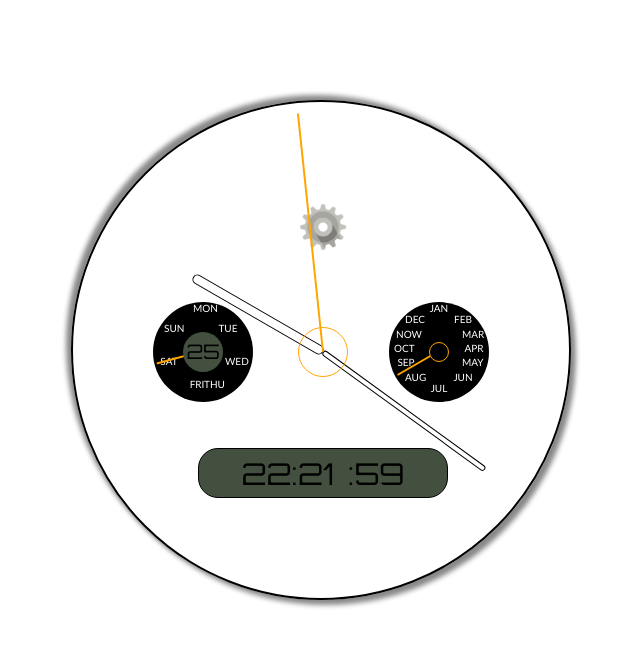
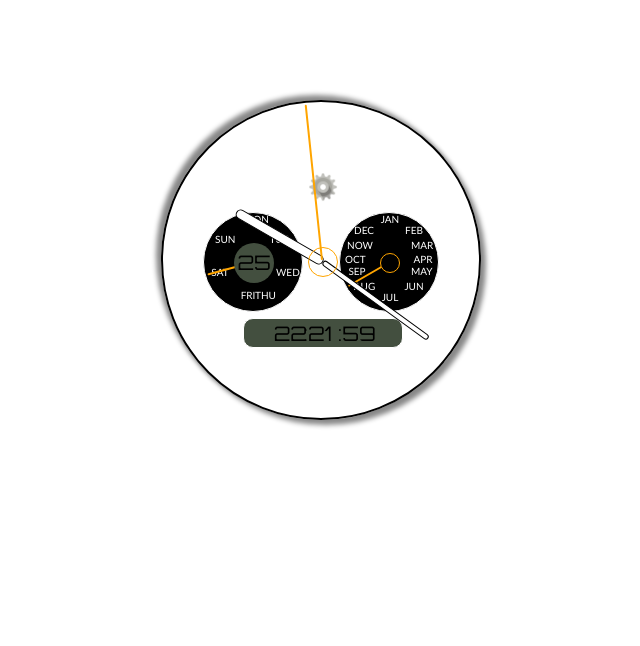
Before and after one commit to Nickborovkov/Analog_clock, a plain HTML site: page index.html in a window 1280 px wide. Shown: the whole page, without its empty margins (319-959 px from the left). Drawn offline with Linux system fonts and the light colour scheme.

Commit message:
clock are smaller now

```diff
--- a/style.css
+++ b/style.css
@@ -5,8 +5,8 @@
 
 /*Clock*/
 .clock{
-    width: 500px;
-    height: 500px;
+    width: 320px;
+    height: 320px;
     background-image: url("assets/pattern.png");
     border: 2px solid black;
     box-sizing: border-box;
@@ -22,17 +22,17 @@
 }
 
 .logo{
-    width: 50px;
-    height: 50px;
+    width: 30px;
+    height: 30px;
     position: absolute;
-    top: 100px;
-    left: 225px;
+    top: 70px;
+    left: 145px;
 }
 
 /*Clock numbers*/
 .clock__numbers{
-    width: 500px;
-    height: 500px;
+    width: 320px;
+    height: 320px;
     position: relative;
 }
 .clock__number{
@@ -45,57 +45,57 @@
 }
 .clock__number:first-child{
     top: 0;
-    left: 225px;
+    left: 135px;
 }
 .clock__number:nth-child(2){
-    top: 40px;
-    right: 110px;
+    top: 30px;
+    right: 60px;
 }
 .clock__number:nth-child(3){
-    top: 120px;
-    right: 40px;
+    top: 80px;
+    right: 20px;
 }
 .clock__number:nth-child(4){
-    top: 225px;
+    top: 135px;
     right: 0;
 }
 .clock__number:nth-child(5){
-    bottom: 120px;
-    right: 40px;
+    bottom: 80px;
+    right: 20px;
 }
 .clock__number:nth-child(6){
-    bottom: 40px;
-    right: 110px;
+    bottom: 30px;
+    right: 60px;
 }
 .clock__number:nth-child(7){
     bottom: 0;
-    left: 225px;
+    left: 135px;
 }
 .clock__number:nth-child(8){
-    bottom: 120px;
-    left: 40px;
+    bottom: 30px;
+    left: 60px;
 }
 .clock__number:nth-child(9){
-    bottom: 40px;
-    left: 110px;
+    bottom: 80px;
+    left: 20px;
 }
 .clock__number:nth-child(10){
-    top: 225px;
+    top: 135px;
     left: 0;
 }
 .clock__number:nth-child(11){
-    top: 40px;
-    left: 110px;
+    top: 80px;
+    left: 20px;
 }
 .clock__number:nth-child(12){
-    top: 120px;
-    left: 40px;
+    top: 30px;
+    left: 60px;
 }
 
 /*Clock arrows*/
 .clock__arrows{
-    width: 500px;
-    height: 500px;
+    width: 320px;
+    height: 320px;
     position: absolute;
     top: 0;
 }
@@ -104,15 +104,13 @@
     box-sizing: border-box;
     border: 1px solid black;
 }
-.clock__middle{
-}
 .clock__arrow:first-child{
     z-index: 1;
     width: 10px;
-    height: 150px;
+    height: 100px;
     background-color: white;
-    top: 100px;
-    left: 245px;
+    top: 60px;
+    left: 155px;
     -webkit-border-radius: 10px;
     -moz-border-radius: 10px;
     border-radius: 10px;
@@ -121,10 +119,10 @@
 .clock__arrow:nth-child(2){
     z-index: 2;
     width: 6px;
-    height: 200px;
+    height: 130px;
     background-color: white;
-    top: 50px;
-    left: 247px;
+    top: 30px;
+    left: 157px;
     -webkit-border-radius: 10px;
     -moz-border-radius: 10px;
     border-radius: 10px;
@@ -133,10 +131,10 @@
 .clock__arrow:nth-child(3){
     z-index: 3;
     width: 2px;
-    height: 240px;
+    height: 156px;
     background-color: orange;
-    top: 10px;
-    left: 249px ;
+    top: 2px;
+    left: 158px ;
     transform-origin: center bottom;
     -webkit-border-radius: 10px;
     -moz-border-radius: 10px;
@@ -145,15 +143,15 @@
 }
 .clock__middle{
     z-index: 4;
-    width: 50px;
-    height: 50px;
+    width: 30px;
+    height: 30px;
     background-image: url("assets/pattern.png");
     -webkit-border-radius: 50%;
     -moz-border-radius: 50%;
     border-radius: 50%;
     position: absolute;
-    top: 225px;
-    left: 225px;
+    top: 145px;
+    left: 145px;
     border: 1px solid orange;
     box-sizing: border-box;
 }
@@ -167,8 +165,10 @@
     -moz-border-radius: 50%;
     border-radius: 50%;
     position: absolute;
-    top: 200px;
-    left: 80px;
+    top: 110px;
+    left: 40px;
+    border: 1px solid white;
+    box-sizing: border-box;
 }
 .day{
     text-transform: uppercase;
@@ -244,8 +244,10 @@
     -moz-border-radius: 50%;
     border-radius: 50%;
     position: absolute;
-    top: 200px;
-    right: 80px;
+    top: 110px;
+    right: 40px;
+    border: 1px solid white;
+    box-sizing: border-box;
 }
 .month{
     text-transform: uppercase;
@@ -338,18 +340,18 @@
     align-items: center;
     background-color: #434f3f;
     position: absolute;
-    bottom: 100px;
-    left: 125px;
-    -webkit-border-radius: 20px;
-    -moz-border-radius: 20px;
-    border-radius: 20px;
+    bottom: 70px;
+    left: 80px;
+    -webkit-border-radius: 10px;
+    -moz-border-radius: 10px;
+    border-radius: 10px;
     box-sizing: border-box;
-    border: 1px solid black;
-    width: 250px;
-    height: 50px;
-    font-size: 30px;
+    border: 1px solid white;
+    width: 160px;
+    height: 30px;
+    font-size: 20px;
     font-family: 'Orbitron', sans-serif;
 }
 .clock__digital{
-    width: 50px;
+    width: 30px;
 }
```
